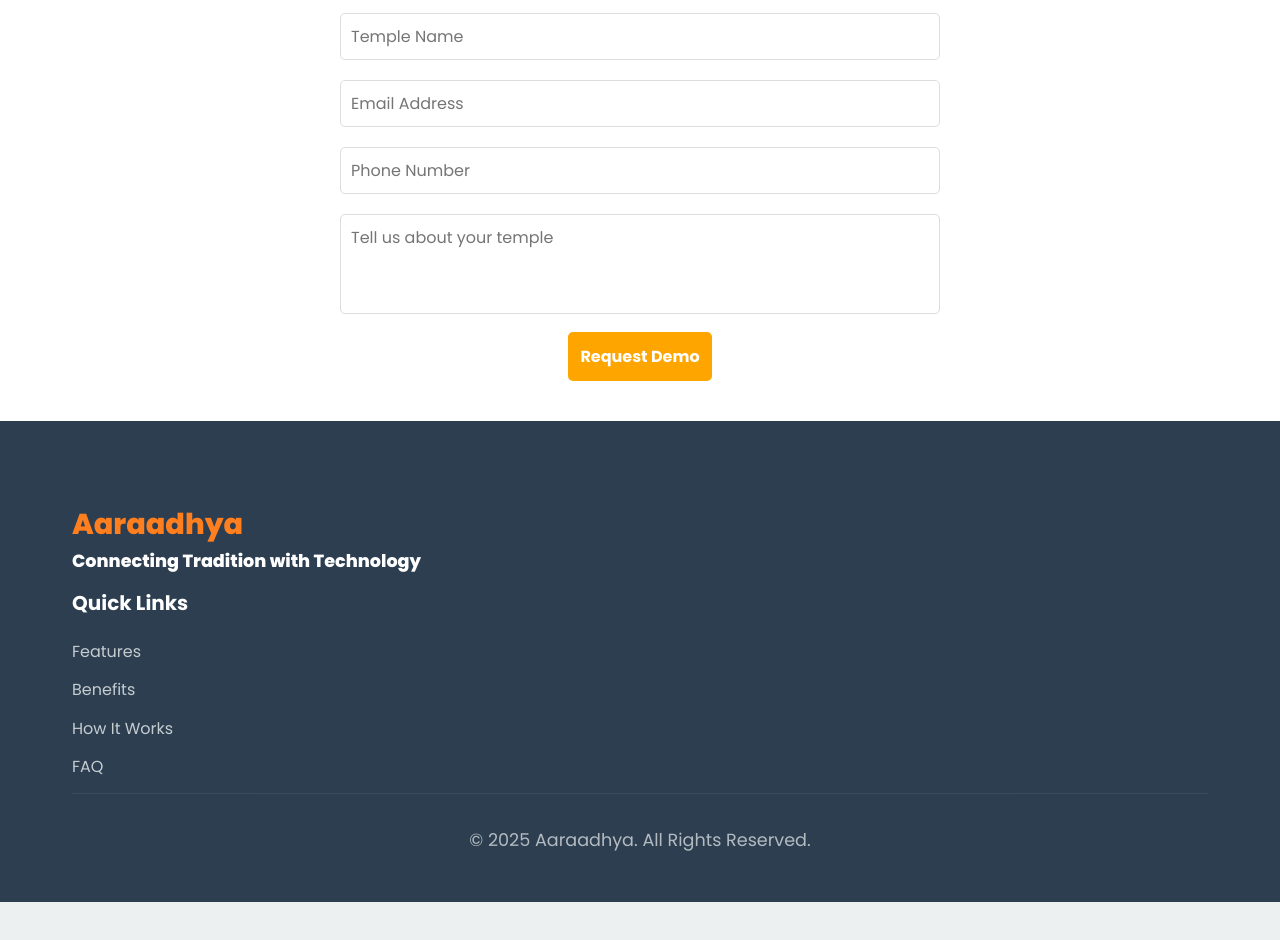
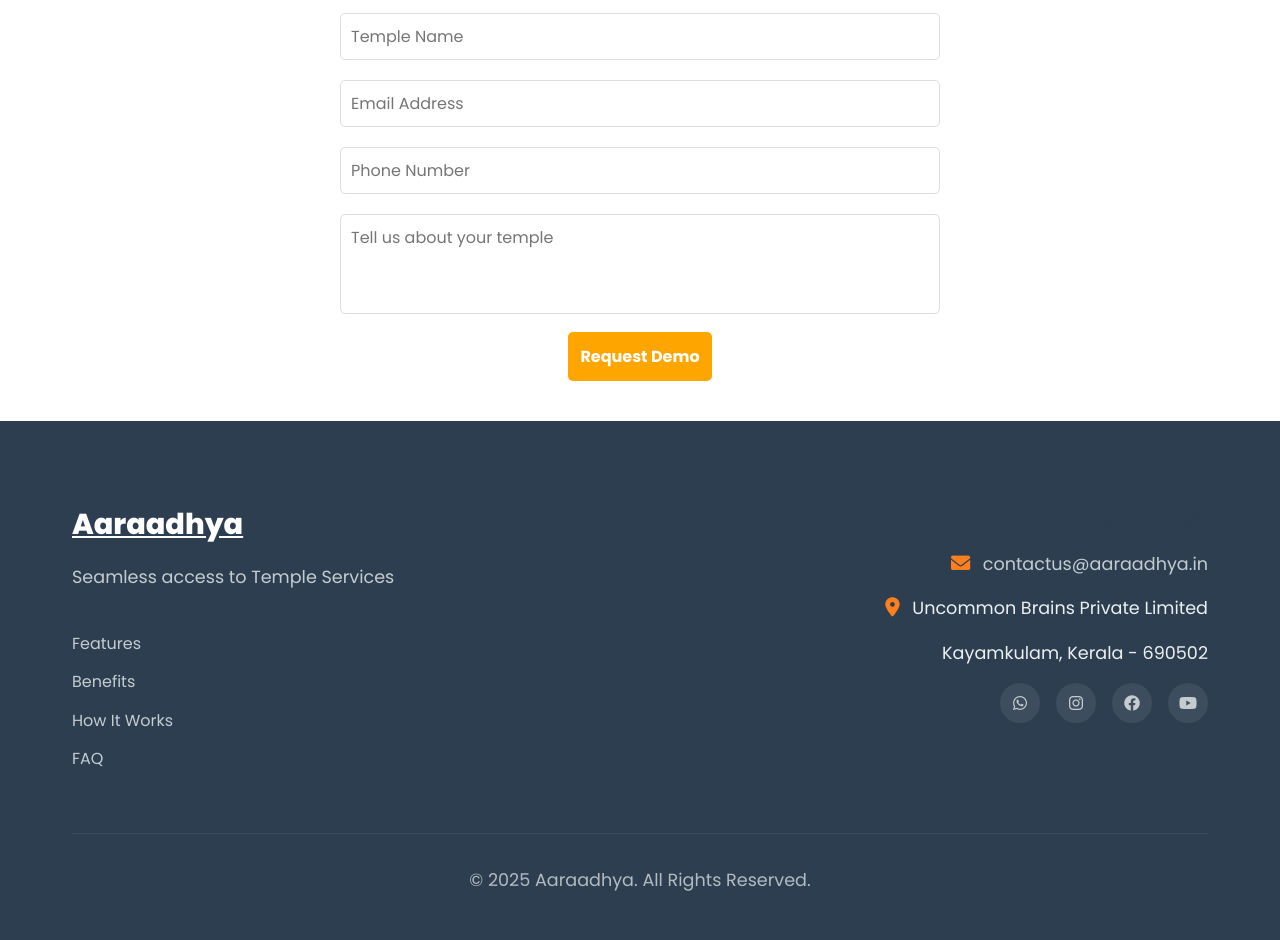
Before and after one commit to UncommonBrains/Aaraadhya, a plain HTML site: page index.html in a window 1280 px wide. Shown: the part 4917-5857 px from the top of the page. Before the commit the page ends 5819 px from the top, so only its background shows below. Drawn offline with Linux system fonts and the light colour scheme.

Commit message:
Footer links updated

```diff
--- a/css/style.css
+++ b/css/style.css
@@ -780,9 +780,16 @@ footer {
 
 .footer-container {
     display: grid;
-    grid-template-columns: repeat(auto-fit, minmax(200px, 1fr));
+    grid-template-columns: 1fr 1fr; /* Three equal columns */
     gap: 3rem;
     margin-bottom: 3rem;
+    align-items: start;
+}
+
+/* Footer Logo & Quick Links */
+.footer-logo-container {
+    display: flex;
+    flex-direction: column;
 }
 
 .footer-logo {
@@ -798,37 +805,15 @@ footer {
     opacity: 0.8;
 }
 
-.footer-social {
-    display: flex;
-    gap: 1rem;
-}
-
-.social-icon {
-    width: 40px;
-    height: 40px;
-    border-radius: 50%;
-    background-color: rgba(255, 255, 255, 0.1);
-    display: flex;
-    align-items: center;
-    justify-content: center;
-    color: var(--white);
-    transition: all 0.3s ease;
-    text-decoration: none;
-}
-
-.social-icon:hover {
-    background-color: var(--primary);
-    transform: translateY(-3px);
+.footer-links ul {
+    list-style: none;
+    margin-top: 1rem;
 }
 
 .footer-links h3 {
     color: var(--white);
-    margin-bottom: 1.5rem;
+    margin-bottom: 1rem;
     font-size: 1.25rem;
-}
-
-.footer-links ul {
-    list-style: none;
 }
 
 .footer-links li {
@@ -847,19 +832,95 @@ footer {
     opacity: 1;
 }
 
-.footer-contact li {
-    display: flex;
-    gap: 1rem;
-    margin-bottom: 1rem;
-    align-items: flex-start;
+/* Center Column - Legal Links */
+.footer-legal {
+    text-align: center;
 }
+
+.footer-legal ul {
+    list-style: none;
+    padding: 0;
+}
+
+.footer-legal li {
+    margin-bottom: 0.8rem;
+}
+
+/* Right Column - Social Links & Contact */
 
 .contact-icon {
     color: var(--primary);
     font-size: 1.2rem;
-    margin-top: 0.2rem;
+    margin-right: 0.5rem;
+}
+.footer-contact p {
+    display: flex;
+    align-items: center;
+    gap: 0.5rem; /* Adds spacing between icon and text */
 }
 
+.footer-contact a {
+    font-weight: bold; /* Makes the font bold */
+    color: black !important; /* Ensures the text color is black */
+    text-decoration: none !important; /* Removes underline */
+    font-size: 1rem; /* Adjusts font size */
+}
+
+.footer-contact a:hover {
+    color: var(--primary) !important; /* Changes color on hover (Optional) */
+}
+
+
+.footer-right {
+    text-align: right;
+
+}
+
+.footer-contact p {
+    margin-bottom: 1rem;
+    opacity: 0.8;
+}
+
+.footer-right a {
+    color: var(--light);
+    text-decoration: none;
+    transition: all 0.3s ease;
+    opacity: 0.8;
+}
+
+.footer-right a:hover {
+    color: var(--primary);
+    opacity: 1;
+}
+
+.footer-social {
+    display: flex;
+    justify-content: flex-end;
+    gap: 1rem;
+}
+
+
+.social-icon {
+    width: 40px;
+    height: 40px;
+    border-radius: 50%;
+    background-color: rgba(255, 255, 255, 0.1);
+    display: flex;
+    align-items: center;
+    justify-content: center;
+    color: var(--white);
+    transition: all 0.3s ease;
+    text-decoration: none;
+}
+
+.social-icon:hover {
+    background-color: var(--primary);
+    color: white !important; /* Ensures icon turns white */
+
+    transform: translateY(-3px);
+}
+
+/* Copyright */
 .copyright {
     text-align: center;
     padding-top: 2rem;
--- a/index.html
+++ b/index.html
@@ -420,32 +420,61 @@
             </div>
         </div>
     </section>
-    <!-- Footer -->
     <footer>
         <div class="container">
-            <div class="footer-content">
-                <div class="footer-logo">
-                    <a href="#" class="logo">
-                        Aaraadhya
-                    </a>
-                    <p>Connecting Tradition with Technology</p>
+            <div class="footer-container">
+                <!-- Left Column: Aaraadhya & Quick Links -->
+                <div class="footer-logo-container">
+                    <a href="#" class="footer-logo">Aaraadhya</a>
+                    <p class="footer-text">Seamless access to Temple Services</p>
+                    <div class="footer-links">
+                        <ul>
+                            <li><a href="#features">Features</a></li>
+                            <li><a href="#benefits">Benefits</a></li>
+                            <li><a href="#how-it-works">How It Works</a></li>
+                            <li><a href="#faq">FAQ</a></li>
+                        </ul>
+                    </div>
                 </div>
-                <div class="footer-links">
-                    <h3>Quick Links</h3>
+
+                <!-- Center Column: Legal Links -->
+                <!-- <div class="footer-legal">
+                    <h3>Legal</h3>
                     <ul>
-                        <li><a href="#features">Features</a></li>
-                        <li><a href="#benefits">Benefits</a></li>
-                        <li><a href="#how-it-works">How It Works</a></li>
-                        <li><a href="#faq">FAQ</a></li>
+                        <li><a href="terms.html">Terms & Conditions</a></li>
+                        <li><a href="privacy.html">Privacy Policy</a></li>
+                        <li><a href="disclaimer.html">Disclaimer</a></li>
                     </ul>
+                </div> -->
+
+                <!-- Right Column: Contact & Social Links -->
+                <div class="footer-right">
+                    <h3>Contact</h3>
+                    <p>
+                        <i class="fas fa-envelope contact-icon"></i>
+                        <a href="mailto:contactus@aaraadhya.in"> contactus@aaraadhya.in</a>
+                    </p>
+                    <p>
+                        <i class="fas fa-map-marker-alt contact-icon"></i>
+                        Uncommon Brains Private Limited<p>Kayamkulam, Kerala - 690502</p>
+                    </p>
+                    <div class="footer-social">
+                        <a href="https://wa.me/919400446095" class="social-icon"><i class="fab fa-whatsapp"></i></a>
+                        <a href="https://www.instagram.com/aaraadhyaonline" class="social-icon"><i class="fab fa-instagram"></i></a>
+                        <a href="https://facebook.com/aaraadhyaonline" class="social-icon"><i class="fab fa-facebook"></i></a>
+                        <a href="https://www.youtube.com/@Aaraadhya-Online" class="social-icon"><i class="fab fa-youtube"></i></a>
+                    </div>
                 </div>
             </div>
+
             <div class="copyright">
                 <p>&copy; 2025 Aaraadhya. All Rights Reserved.</p>
             </div>
         </div>
     </footer>
 
+
+
     <!-- JavaScript -->
     <script src="js/script.js"></script>
 </body>
```
